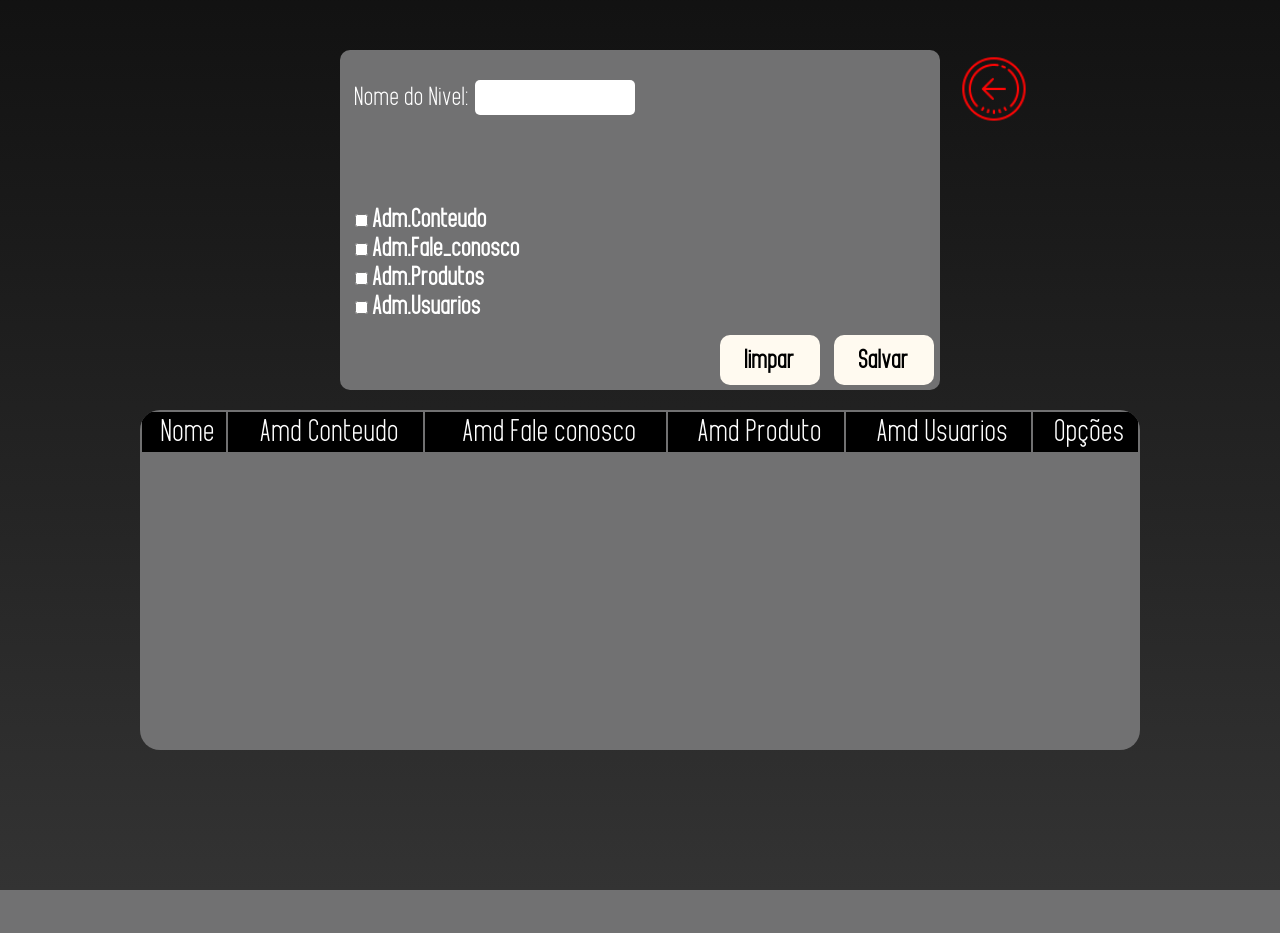
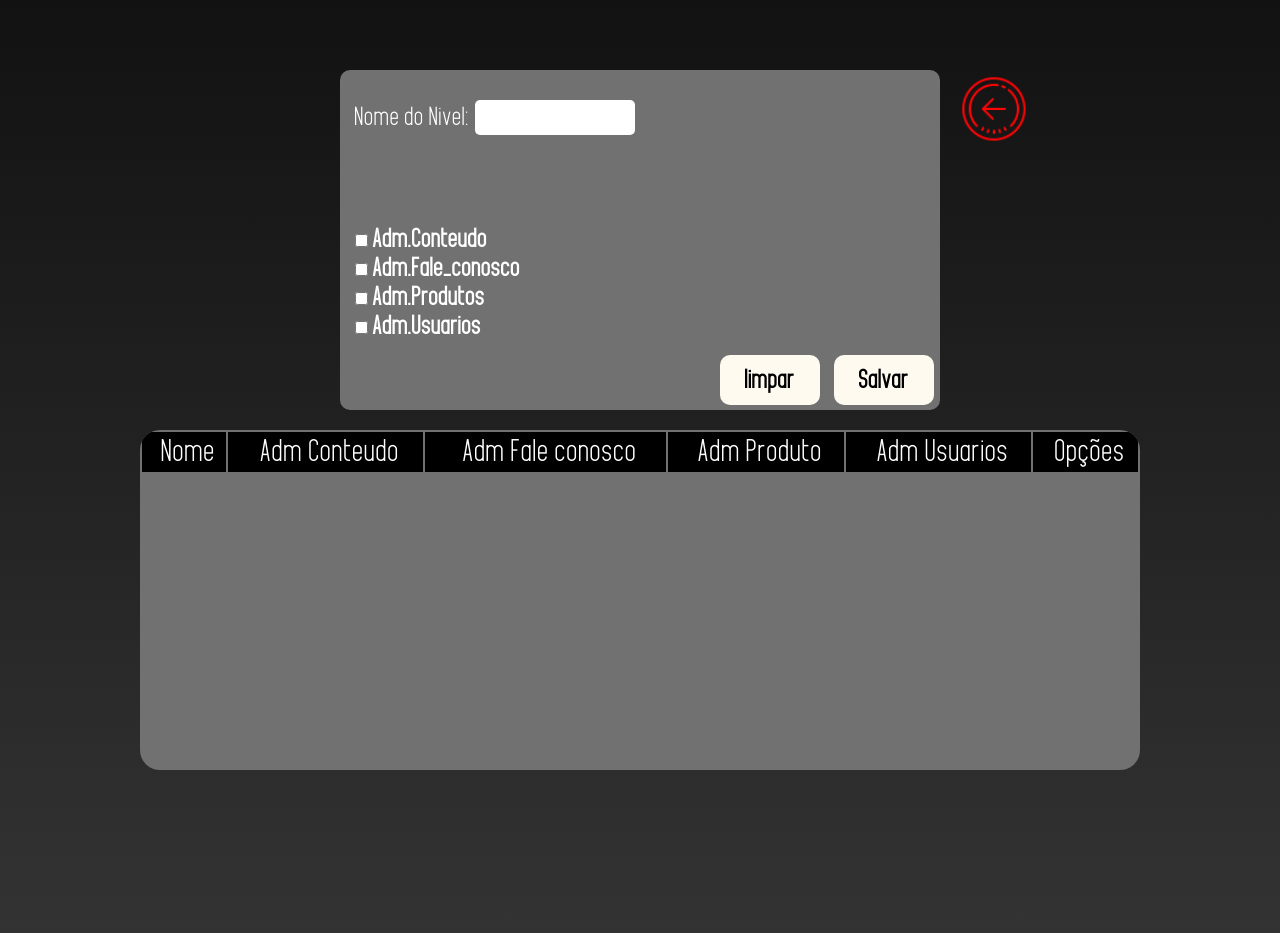
Before and after one commit to DavidSSouza050/ProjetoLocadora, a PHP site: page /cms/cms_criar_nivel.php in a window 1280 px wide. Before the commit the page ends 890 px from the top, so only its background shows below. Run offline with PHP 8.4, Linux system fonts and the light colour scheme; data that the repository does not hold is empty.

Commit message:
Versão com modificões no cms na criação do usuario

```diff
--- a/Projeto/cms/cms_criar_nivel.php
+++ b/Projeto/cms/cms_criar_nivel.php
@@ -8,6 +8,10 @@
     $nome_nivel = null;
     $btn_nivel = 'Salvar';
     $btn_limpar_nivel = 'limpar';
+    $chec_conteudo = 0;
+    $chec_fale_conosco = 0;
+    $chec_produto = 0;
+    $chec_usuario = 0;
 
     //limpar caixa
     if(isset($_POST['btn_limpar_nivel'])){
@@ -18,19 +22,25 @@
     if(isset($_POST['btn_cadastro_nivel'])){
         //variaveis da modal
         $nome_nivel = trim($_POST['txt_nome_nivel']);
-        $adm_conteudo = $_POST['chec_conteudo'];
-        $adm_fale_conosco = $_POST['chec_fale_conosco'];
-        $adm_produto = $_POST['chec_produtos'];
-        $adm_usuario = $_POST['chec_usuarios'];
+        $adm_conteudo = $_POST['chec_conteudo'] == 1 ? 1 : 0;
+        $adm_fale_conosco = $_POST['chec_fale_conosco'] == 1 ? 1 : 0;
+        $adm_produto = $_POST['chec_produtos'] == 1 ? 1 : 0;
+        $adm_usuario = $_POST['chec_usuarios'] == 1 ? 1 : 0;
 
 
         if($_POST['btn_cadastro_nivel'] == 'Salvar'){
 
-            $sql = "INSERT INTO tbl_nivel_ushg', ".$adm_conteudo.", ".$adm_fale_conosco.", ".$adm_produto.", ".$adm_usuario.");";
+            $sql = "INSERT INTO tbl_nivel_usuario (nome_nivel, adm_conteudo, adm_fale_conosco, adm_produto, adm_usuario)
+                    VALUES('".$nome_nivel."', ".$adm_conteudo.", ".$adm_fale_conosco.", ".$adm_produto.", ".$adm_usuario.");";
 
 
         }elseif($_POST['btn_cadastro_nivel'] == 'Editar'){
-            $sql = "UPDATE tbl_nivel_usuario SET nome_nivel ='".$nome_nivel."' WHERE cod_nivel =".$_SESSION["id_nivel"];
+            $sql = "UPDATE tbl_nivel_usuario SET nome_nivel ='".$nome_nivel."',
+                                                adm_conteudo = ".$adm_conteudo.",
+                                                adm_fale_conosco = ".$adm_fale_conosco.",
+                                                adm_produto = ".$adm_produto.",
+                                                adm_usuario = ".$adm_usuario."
+                                                WHERE cod_nivel =".$_SESSION["id_nivel"];
         }
 
            // echo($sql);
@@ -41,11 +51,7 @@
 
         }else{
             // se não der certo mostra essa mensagem
-            echo("
-                <script>
-                    alert('erro no Cadastro');
-                </script>
-            ");
+            echo $sql;
         }
     }
 
@@ -78,6 +84,10 @@
 
             if($rsNivel = mysqli_fetch_array($select)){
                 $nome_nivel = $rsNivel['nome_nivel'];
+                $chec_conteudo = $rsNivel['adm_conteudo'] == 1 ? 'checked' : "";
+                $chec_fale_conosco = $rsNivel['adm_fale_conosco'] == 1 ? 'checked' : "";
+                $chec_produto = $rsNivel['adm_produto'] == 1 ? 'checked' : "";
+                $chec_usuario = $rsNivel['adm_usuario'] == 1 ? 'checked' : "";
 
                 $btn_nivel = 'Editar';
                 $btn_limpar_nivel = 'Cancelar';
@@ -138,10 +148,10 @@
                         Nome do Nivel: <input type="text" value="<?php echo($nome_nivel)?>" id="txt_nome_nivel" name="txt_nome_nivel">
                     </div>
                     <div class="caixa_cadastro_nivel">
-                        <h4><input type="checkbox" name="chec_conteudo" id="chec-conteudo" value="1"> <label for="chec-conteudo">Adm.Conteudo</label><h4>
-                        <h4><input type="checkbox" name="chec_fale_conosco" id="chec-fale-conosco" value="1"> <label for="chec-fale-conosco">Adm.Fale_conosco</label><h4>
-                        <h4><input type="checkbox" name="chec_produtos" id="chec-produtos" value="1"> <label for="chec-produtos">Adm.Produtos</label><h4>
-                        <h4><input type="checkbox" name="chec_usuarios" id="chec-usuarios" value="1"> <label for="chec-usuarios">Adm.Usuarios</label><h4>
+                        <h4><input type="checkbox" <?php echo($chec_conteudo)?> name="chec_conteudo" id="chec-conteudo" value="1"> <label for="chec-conteudo">Adm.Conteudo</label><h4>
+                        <h4><input type="checkbox"  <?php echo($chec_fale_conosco)?> name="chec_fale_conosco" id="chec-fale-conosco" value="1"> <label for="chec-fale-conosco">Adm.Fale_conosco</label><h4>
+                        <h4><input type="checkbox" <?php echo($chec_produto)?> name="chec_produtos" id="chec-produtos" value="1"> <label for="chec-produtos">Adm.Produtos</label><h4>
+                        <h4><input type="checkbox" <?php echo($chec_usuario)?> name="chec_usuarios" id="chec-usuarios" value="1"> <label for="chec-usuarios">Adm.Usuarios</label><h4>
                     </div>
                     <div id="segura_btn_cadastro_nivel">
                         <input type="submit" value="<?php echo($btn_limpar_nivel)?>" class="botao_cadastro_usuario" name="btn_limpar_nivel">
@@ -158,16 +168,16 @@
                             Nome
                         </td>
                         <td>
-                            Amd Conteudo
+                            Adm Conteudo
                         </td>
                         <td>
-                            Amd Fale conosco
+                            Adm Fale conosco
                         </td>
                         <td>
-                            Amd Produto
+                            Adm Produto
                         </td>
                         <td>
-                            Amd Usuarios
+                            Adm Usuarios
                         </td>
                         <td>
                             Opções
@@ -187,7 +197,7 @@
                         <td>
                             <?php
                                 //Editando variavel vindo do banco
-                                $adm_conteudo_table = $rsNivel['adm_conteudo'] == 1 ? 'Abilitado' : 'Desabilitado' ;
+                                $adm_conteudo_table = $rsNivel['adm_conteudo'] == 1 ? 'Habilitado' : 'Desabilitado' ;
 
                                 echo($adm_conteudo_table);
                             ?>
@@ -195,14 +205,14 @@
                         <td>
                             <?php
                              //Editando variavel vindo do banco
-                                $adm_fale_conosco_table = $rsNivel['adm_fale_conosco'] == 1 ? 'Abilitado' : 'Desabilitado';
+                                $adm_fale_conosco_table = $rsNivel['adm_fale_conosco'] == 1 ? 'Habilitado' : 'Desabilitado';
                                 echo($adm_fale_conosco_table);
                             ?>
                         </td>
                         <td>
                             <?php
                              //Editando variavel vindo do banco
-                                $adm_produto_table = $rsNivel['adm_produto'] == 1 ? 'Abilitado' : 'Desabilitado';
+                                $adm_produto_table = $rsNivel['adm_produto'] == 1 ? 'Habilitado' : 'Desabilitado';
                                 echo($adm_produto_table);
 
                             ?>
@@ -210,7 +220,7 @@
                         <td>
                             <?php
                                 //Editando variavel vindo do banco
-                                $adm_usuario_table = $rsNivel['adm_usuario'] == 1 ? 'Abilitado' : 'Desabilitado';
+                                $adm_usuario_table = $rsNivel['adm_usuario'] == 1 ? 'Habilitado' : 'Desabilitado';
                                 echo($adm_usuario_table);
                             ?>
                         </td>
--- a/Projeto/cms/css/styleCms.css
+++ b/Projeto/cms/css/styleCms.css
@@ -398,8 +398,8 @@ td{
 /********modal criando nivel******************/
 #segura_cadastro_nivel{
     width: 1000px;
-    height: 800px;
-    margin-top: 50px;
+    height: 823px;
+    margin-top: 70px;
     margin-bottom: 40px;
 }
 #card_cadastro{
--- a/Projeto/cms/modais/cms_modal_colocar_ator_filme.php
+++ b/Projeto/cms/modais/cms_modal_colocar_ator_filme.php
@@ -22,9 +22,8 @@
                 filme.cod_filme
                 FROM tbl_ator AS ator INNER JOIN tbl_filme_ator as filme_ator
                 ON ator.cod_ator = filme_ator.cod_ator INNER JOIN tbl_filme AS filme
-                ON filme.cod_filme = filme_ator.cod_filme";
+                ON filme.cod_filme = filme_ator.cod_filme WHERE ator.cod_ator =".$id_ator;
         $select = mysqli_query($conexao, $sql);
-
         if($rsFilme_ator = mysqli_fetch_array($select)){
             $cod_ator = $rsFilme_ator['cod_ator'];
             $nome_ator = $rsFilme_ator['nome_ator'];
```
Also changed, not shown: Projeto/cms/cms_atores.php (+13 -8 lines), Projeto/cms/cms_usuario.php (+60 -16 lines), Projeto/cms/modais/cms_modal_usuario.php (+4 -10 lines), Projeto/cms/cms_filme_mes.php (indentation only).
